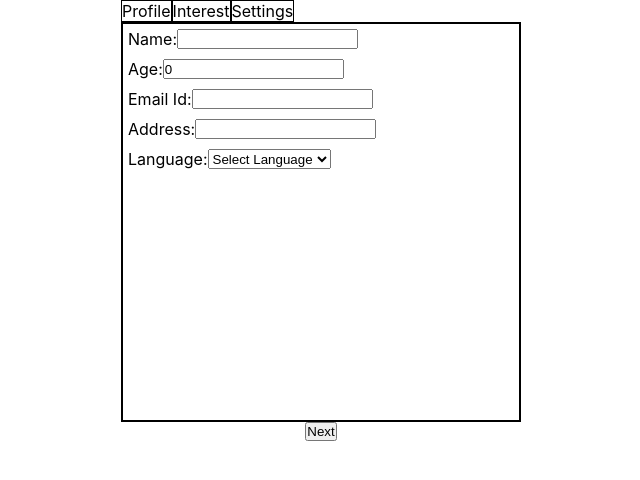
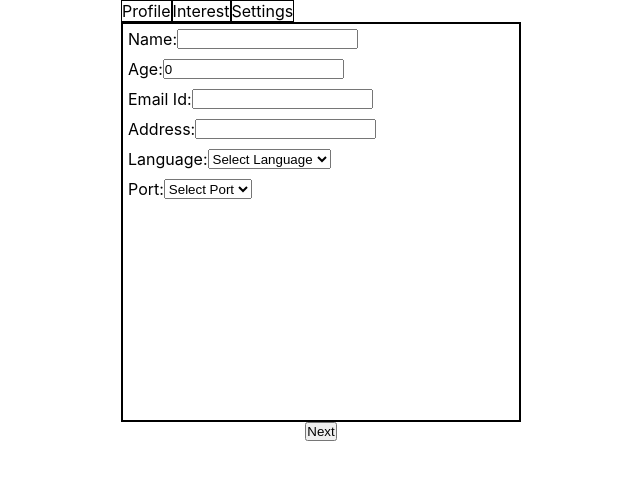
Before and after one commit to svedant-eagle-org/test-copilot-demo, a React (Create React App) app: page / in a window 1280 px wide. Shown: the top 480 px of the page, without its empty margins (319-959 px from the left). Built offline with nearby package versions, Linux system fonts and the light colour scheme.

Commit message:
TSFCD-5: Add Port dropdown field to Profile tab in Tabs Form
Agent-Logs-Url: https://github.com/svedant-eagle-org/test-copilot-demo/sessions/f00f6446-bda3-4a93-9d64-1cf78553b113

Co-authored-by: svedant-eagle-org <64020585+svedant-eagle-org@users.noreply.github.com>

```diff
--- a/src/namasteydev/machine-coding-problems/tab-form/Tabs.js
+++ b/src/namasteydev/machine-coding-problems/tab-form/Tabs.js
@@ -11,6 +11,7 @@ const Tabs = () => {
     email_id: "",
     address: "",
     language: "",
+    port: "",
     interests: ["Music"],
     theme: "light",
   });
@@ -36,8 +37,11 @@ const Tabs = () => {
         if (!data?.language) {
           err.language = "Language should be selected";
         }
+        if (!data?.port) {
+          err.port = "Port should be selected";
+        }
         setError(err);
-        return err.name || err.age || err.email_id || err.address || err.language
+        return err.name || err.age || err.email_id || err.address || err.language || err.port
           ? false
           : true;
       },
--- a/src/namasteydev/machine-coding-problems/tab-form/components/Profile.js
+++ b/src/namasteydev/machine-coding-problems/tab-form/components/Profile.js
@@ -1,6 +1,6 @@
 import "../styles.css";
 const Profile = ({ data, setData, error }) => {
-  const { name, age, email_id, address, language } = data;
+  const { name, age, email_id, address, language, port } = data;
   const handleProfileData = (e, item) => {
     setData({ ...data, [item]: e?.target?.value });
   };
@@ -62,6 +62,22 @@ const Profile = ({ data, setData, error }) => {
       {error?.language && (
         <span className="error">Language should be selected</span>
       )}
+      <div className="formInput">
+        <label for="port">Port:</label>
+        <select
+          id="port"
+          value={port}
+          onChange={(e) => handleProfileData(e, "port")}
+        >
+          <option value="">Select Port</option>
+          <option value="Houston">Houston</option>
+          <option value="Pune">Pune</option>
+          <option value="Shanghai">Shanghai</option>
+        </select>
+      </div>
+      {error?.port && (
+        <span className="error">Port should be selected</span>
+      )}
     </div>
   );
 };
```
Also changed, not shown: 1 other file (tests, documents, lock files or other folders).
